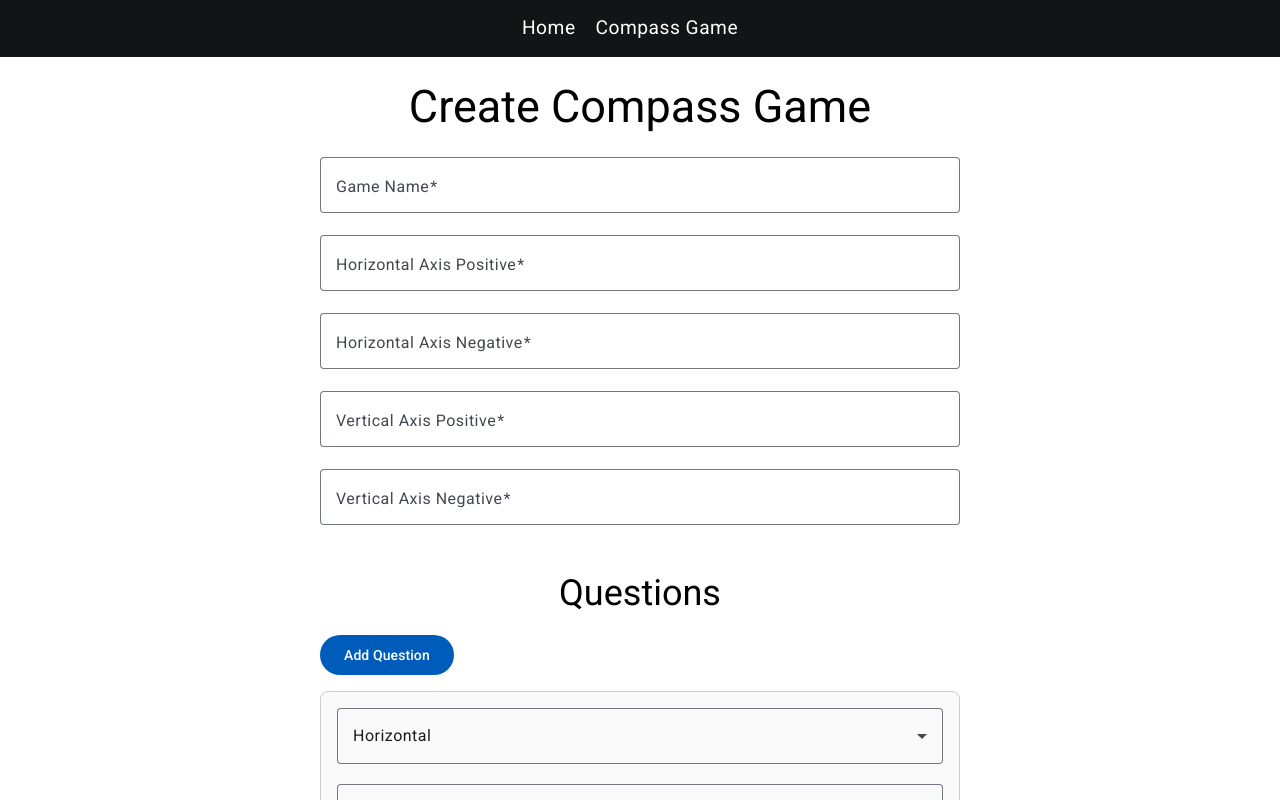
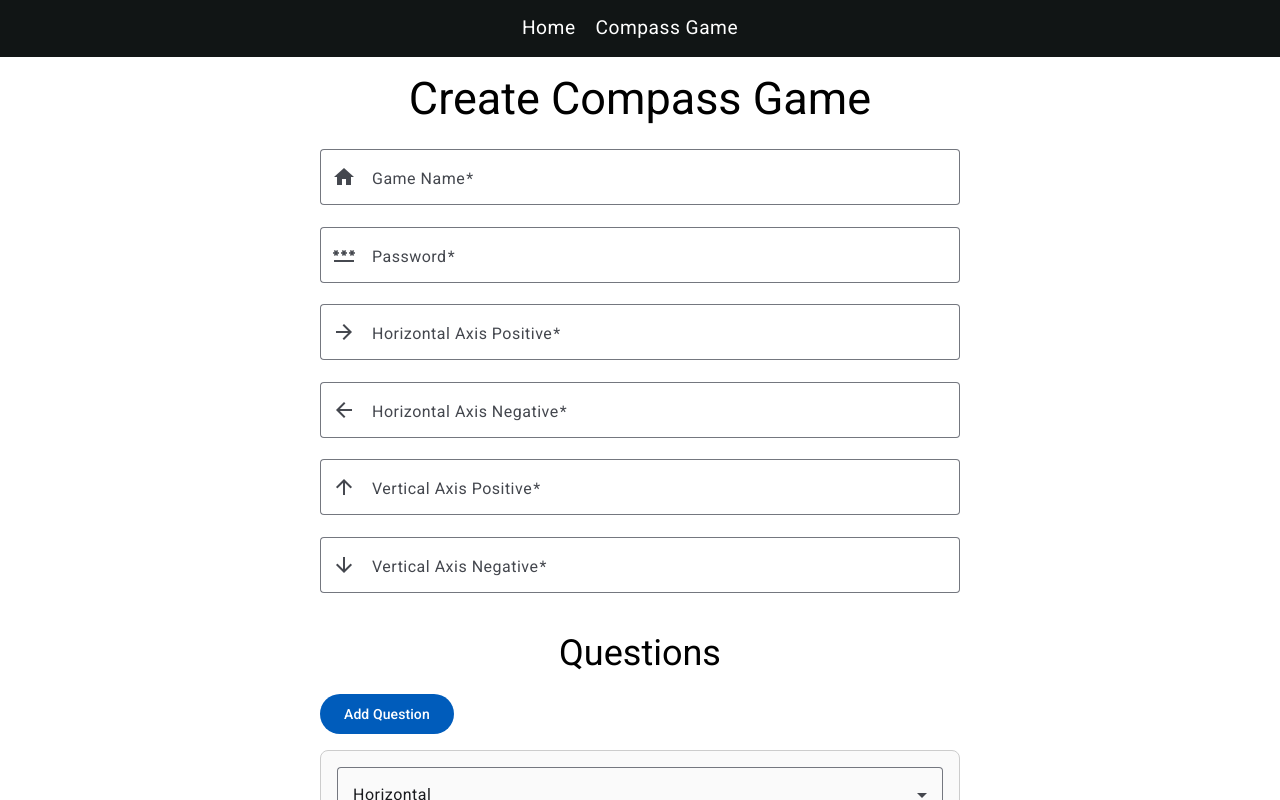
Before and after one commit to Sinabm3/Sina-Bayatmoghadam, an Angular app: page /compass-game/add in a window 1280 px wide. Shown: the top 800 px of the page. Built offline with nearby package versions, Linux system fonts and the light colour scheme.

Commit message:
Add password feature for delete

```diff
--- a/src/app/components/compass-game-add/compass-game-add.component.css
+++ b/src/app/components/compass-game-add/compass-game-add.component.css
@@ -1,7 +1,7 @@
 .form-container {
   display: flex;
   flex-direction: column;
-  gap: 0.125rem;
+  gap: 0.1rem;
   max-width: 40rem;
   margin: 0 auto;
 }
@@ -37,5 +37,5 @@ mat-radio-group {
 h2,
 h3 {
   text-align: center;
-  margin-top: 1.5rem;
+  margin-top: 1rem;
 }
--- a/src/app/components/compass-game-add/compass-game-add.component.html
+++ b/src/app/components/compass-game-add/compass-game-add.component.html
@@ -3,26 +3,37 @@
 
   <mat-form-field appearance="outline">
     <mat-label>Game Name</mat-label>
+    <mat-icon matPrefix>home</mat-icon>
     <input matInput formControlName="name">
   </mat-form-field>
 
   <mat-form-field appearance="outline">
+    <mat-label>Password</mat-label>
+    <mat-icon matPrefix>password</mat-icon>
+    <input matInput formControlName="password" type="password">
+  </mat-form-field>
+
+  <mat-form-field appearance="outline">
     <mat-label>Horizontal Axis Positive</mat-label>
+    <mat-icon matPrefix>arrow_forward</mat-icon>
     <input matInput formControlName="horizontalAxisPositiveName">
   </mat-form-field>
 
   <mat-form-field appearance="outline">
     <mat-label>Horizontal Axis Negative</mat-label>
+    <mat-icon matPrefix>arrow_backward</mat-icon>
     <input matInput formControlName="horizontalAxisNegativeName">
   </mat-form-field>
 
   <mat-form-field appearance="outline">
     <mat-label>Vertical Axis Positive</mat-label>
+    <mat-icon matPrefix>arrow_upward</mat-icon>
     <input matInput formControlName="verticalAxisPositiveName">
   </mat-form-field>
 
   <mat-form-field appearance="outline">
     <mat-label>Vertical Axis Negative</mat-label>
+    <mat-icon matPrefix>arrow_downward</mat-icon>
     <input matInput formControlName="verticalAxisNegativeName">
   </mat-form-field>
 
--- a/src/app/components/compass-game-add/compass-game-add.component.ts
+++ b/src/app/components/compass-game-add/compass-game-add.component.ts
@@ -2,7 +2,7 @@ import {Component, OnInit} from '@angular/core';
 import {FormArray, FormBuilder, FormGroup, ReactiveFormsModule, Validators} from '@angular/forms';
 import {CompassGameService} from '../../../service/compass-game.service';
 import {CompassGameDto} from '../../dtos/compass-game';
-import {MatFormField, MatLabel} from '@angular/material/form-field';
+import {MatFormField, MatLabel, MatPrefix} from '@angular/material/form-field';
 import {MatInput} from '@angular/material/input';
 import {MatButton} from '@angular/material/button';
 import {NgForOf, NgIf} from '@angular/common';
@@ -11,6 +11,7 @@ import {MatRadioButton, MatRadioGroup} from '@angular/material/radio';
 import {ToastrService} from 'ngx-toastr';
 import {Router} from '@angular/router';
 import {MatOption, MatSelect} from '@angular/material/select';
+import {MatIcon} from '@angular/material/icon';
 
 
 @Component({
@@ -29,7 +30,9 @@ import {MatOption, MatSelect} from '@angular/material/select';
     MatRadioGroup,
     NgIf,
     MatSelect,
-    MatOption
+    MatOption,
+    MatIcon,
+    MatPrefix
   ],
   templateUrl: './compass-game-add.component.html',
   styleUrl: './compass-game-add.component.css'
@@ -54,6 +57,7 @@ export class CompassGameAddComponent implements OnInit {
   initializeForm(): void {
     this.compassGameForm = this.fb.group({
       name: ['', Validators.required],
+      password: ['', Validators.required],
       horizontalAxisPositiveName: ['', Validators.required],
       horizontalAxisNegativeName: ['', Validators.required],
       verticalAxisPositiveName: ['', Validators.required],
--- a/src/app/components/search/password-dialog/password-dialog.component.html
+++ b/src/app/components/search/password-dialog/password-dialog.component.html
@@ -7,6 +7,6 @@
 </mat-dialog-content>
 <mat-dialog-actions>
   <button mat-button (click)="onNoClick()">Cancel</button>
-  <button mat-button [color]="data.confirmButtonColor"
-          [mat-dialog-close]="password">{{ data.confirmButtonText }}</button>
+  <button mat-button (click)="onConfirmClick()" [color]="data.confirmButtonColor"
+          > {{ data.confirmButtonText }}</button>
 </mat-dialog-actions>
--- a/src/app/components/search/password-dialog/password-dialog.component.ts
+++ b/src/app/components/search/password-dialog/password-dialog.component.ts
@@ -11,6 +11,7 @@ import {FormsModule} from '@angular/forms';
 import {MatButton} from '@angular/material/button';
 import {MatInput} from '@angular/material/input';
 import {CompassGameService} from '../../../../service/compass-game.service';
+import {ToastrService} from 'ngx-toastr';
 
 @Component({
   selector: 'app-password-dialog',
@@ -34,6 +35,7 @@ export class PasswordDialogComponent {
   constructor(
     public dialogRef: MatDialogRef<PasswordDialogComponent>,
     private readonly compassGameService: CompassGameService,
+    private toastService: ToastrService,
     @Inject(MAT_DIALOG_DATA) public data: any
   ) {}
 
@@ -41,11 +43,13 @@ export class PasswordDialogComponent {
     this.dialogRef.close();
   }
   onConfirmClick(): void {
-    this.compassGameService.delete(data.id, result).subscribe({
+    this.compassGameService.delete(this.data?.id, this.password).subscribe({
       next: () => {
-        // Remove the deleted item from the array
         this.toastService.success("Game deleted successfully");
-        this.infoCompassGames = this.infoCompassGames.filter(game => game.id !== id);
+        this.dialogRef.close(true);
+      },
+      error: () => {
+        this.toastService.error("Wrong password");
       }
     });
   }
--- a/src/app/components/search/search.component.ts
+++ b/src/app/components/search/search.component.ts
@@ -47,6 +47,7 @@ export class SearchComponent implements OnInit{
     const dialogRef = this.dialog.open(PasswordDialogComponent, {
       width: '250px',
       data: {
+        id: id,
         title: 'Delete Item',
         message: 'Please enter the password to delete this Game:',
         confirmButtonText: 'Delete',
@@ -54,16 +55,11 @@ export class SearchComponent implements OnInit{
       }
     });
 
-    dialogRef.afterClosed().subscribe(result => {
-      if (result) {
-        this.compassGameService.delete(id, result).subscribe({
-          next: () => {
-            // Remove the deleted item from the array
-            this.toastService.success("Game deleted successfully");
+    dialogRef.afterClosed().subscribe((deleted)=> {
+        if (deleted) {
             this.infoCompassGames = this.infoCompassGames.filter(game => game.id !== id);
-          }
-        });
-      }
-    });
+        }
+    }
+    );
   }
 }
```
